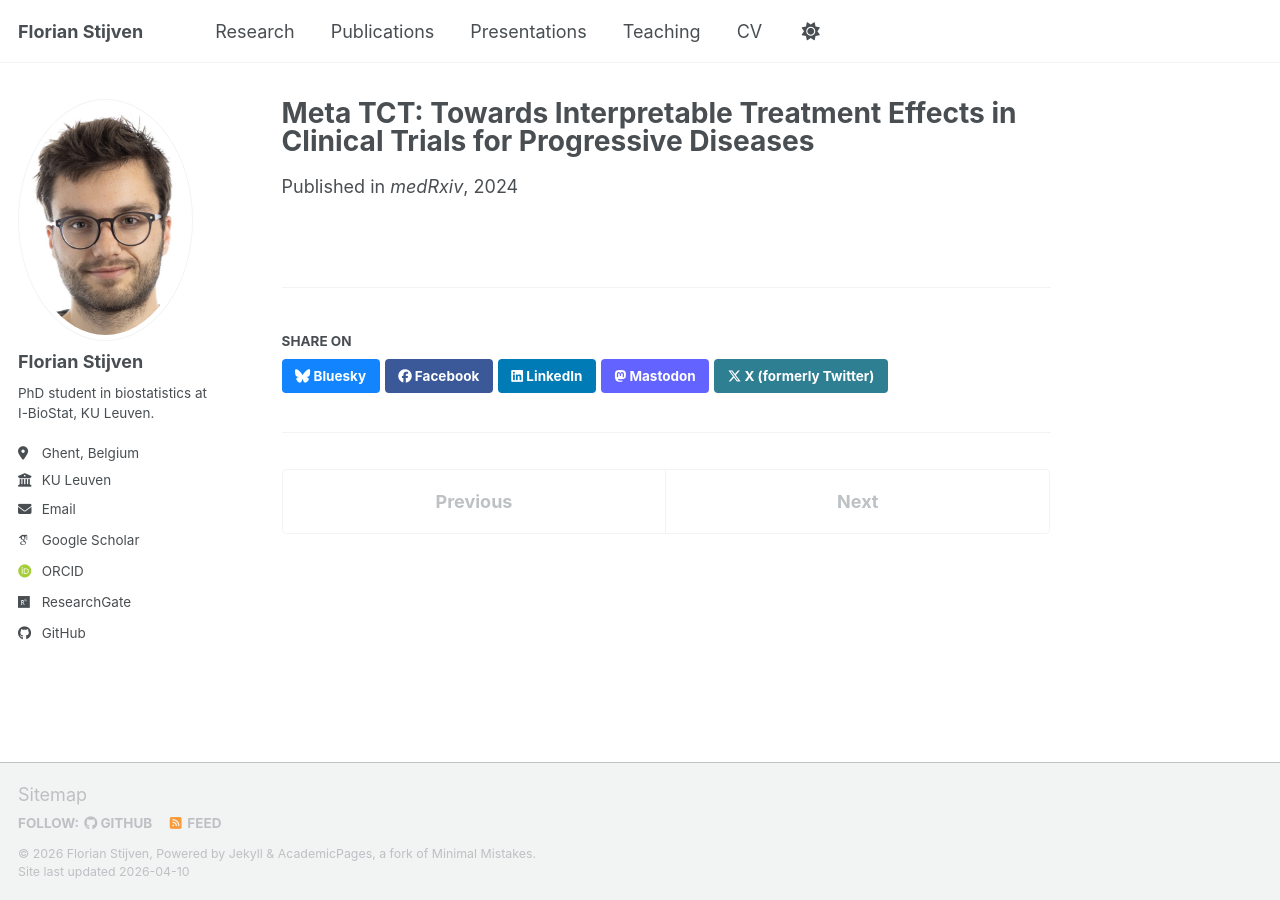
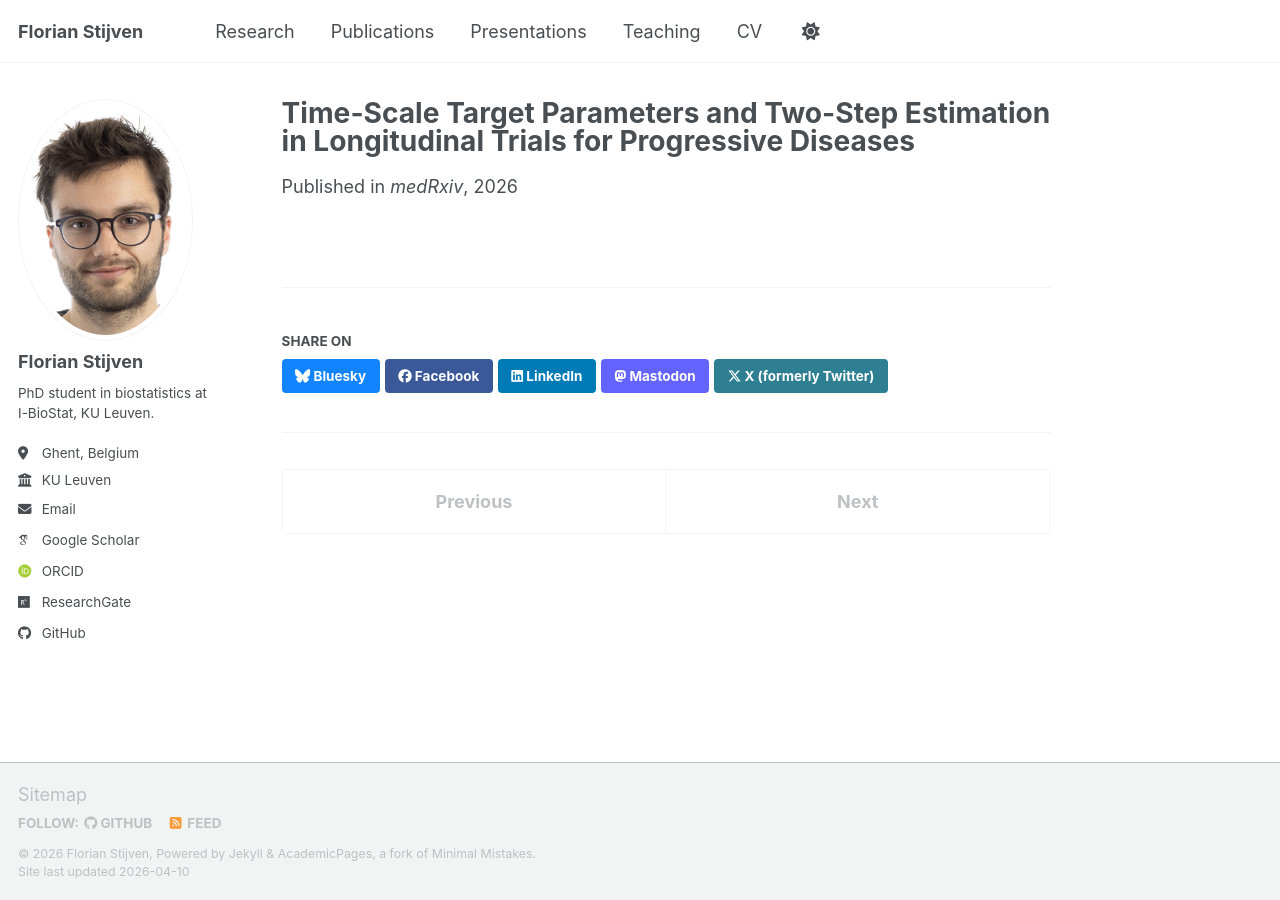
Before and after one commit to florianstijven/florianstijven.github.io, a Jekyll site: the page built from _publications/2024-06-03-meta-tct.md, in a window 1280 px wide. Built offline with Jekyll 4.4.1, drawn with Linux system fonts in a browser that asks for light colours; some web fonts are replaced; a script bundle is joined from its source files by our own code; library files that are not in the unit come from our copies.

Commit message:
update preprint

```diff
--- a/_publications/2024-06-03-meta-tct.md
+++ b/_publications/2024-06-03-meta-tct.md
@@ -1,10 +1,10 @@
 ---
-title: "Meta TCT: Towards Interpretable Treatment Effects in Clinical Trials for Progressive Diseases"
+title: "Time-Scale Target Parameters and Two-Step Estimation in Longitudinal Trials for Progressive Diseases"
 collection: publications
 category: progressive_diseases
 permalink: /publication/2024-06-03-meta-tct
 excerpt: 'Methods for interpretable treatment effect estimation in progressive disease trials'
-date: 2024-06-03
+date: 2026-04-08
 venue: 'medRxiv'
 paperurl: 'https://doi.org/10.1101/2024.05.31.24307898'
 ---
```
